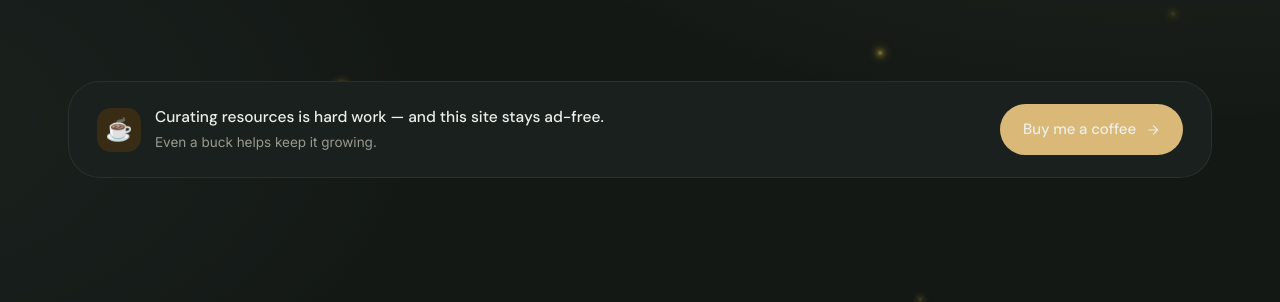
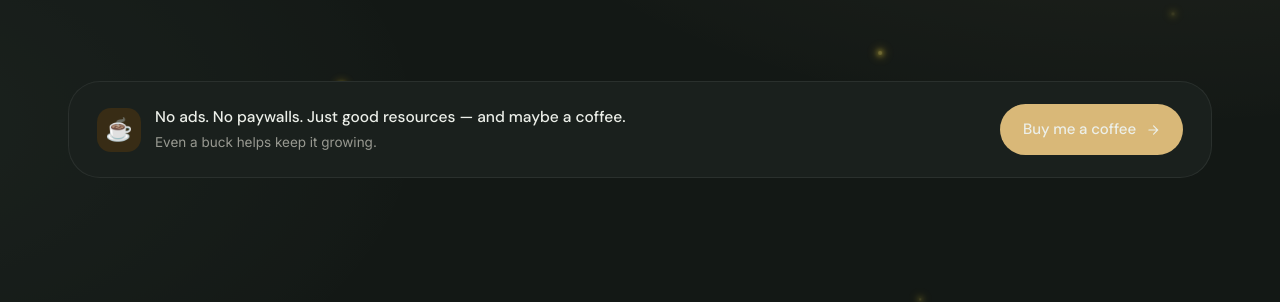
Before and after one commit to joshuafisherkeller/skillsforchildren, a Jekyll site: the page built from index.html, in a window 1280 px wide and 900 px high, scrolled down 1835 px. Shown: the part 145-447 px from the top of the window. Built offline with Jekyll 4.4.1, drawn with Linux system fonts in a browser that asks for light colours.

Commit message:
fix(copy): update Buy Me a Coffee strip headline
Co-Authored-By: Claude Sonnet 4.6 <noreply@anthropic.com>

```diff
--- a/_layouts/home.html
+++ b/_layouts/home.html
@@ -104,7 +104,7 @@ layout: default
     <div class="coffee-msg">
       <div class="coffee-msg-icon">&#9749;</div>
       <div class="coffee-msg-text">
-        <strong>Curating resources is hard work &mdash; and this site stays ad-free.</strong>
+        <strong>No ads. No paywalls. Just good resources &mdash; and maybe a coffee.</strong>
         <span>Even a buck helps keep it growing.</span>
       </div>
     </div>
```
